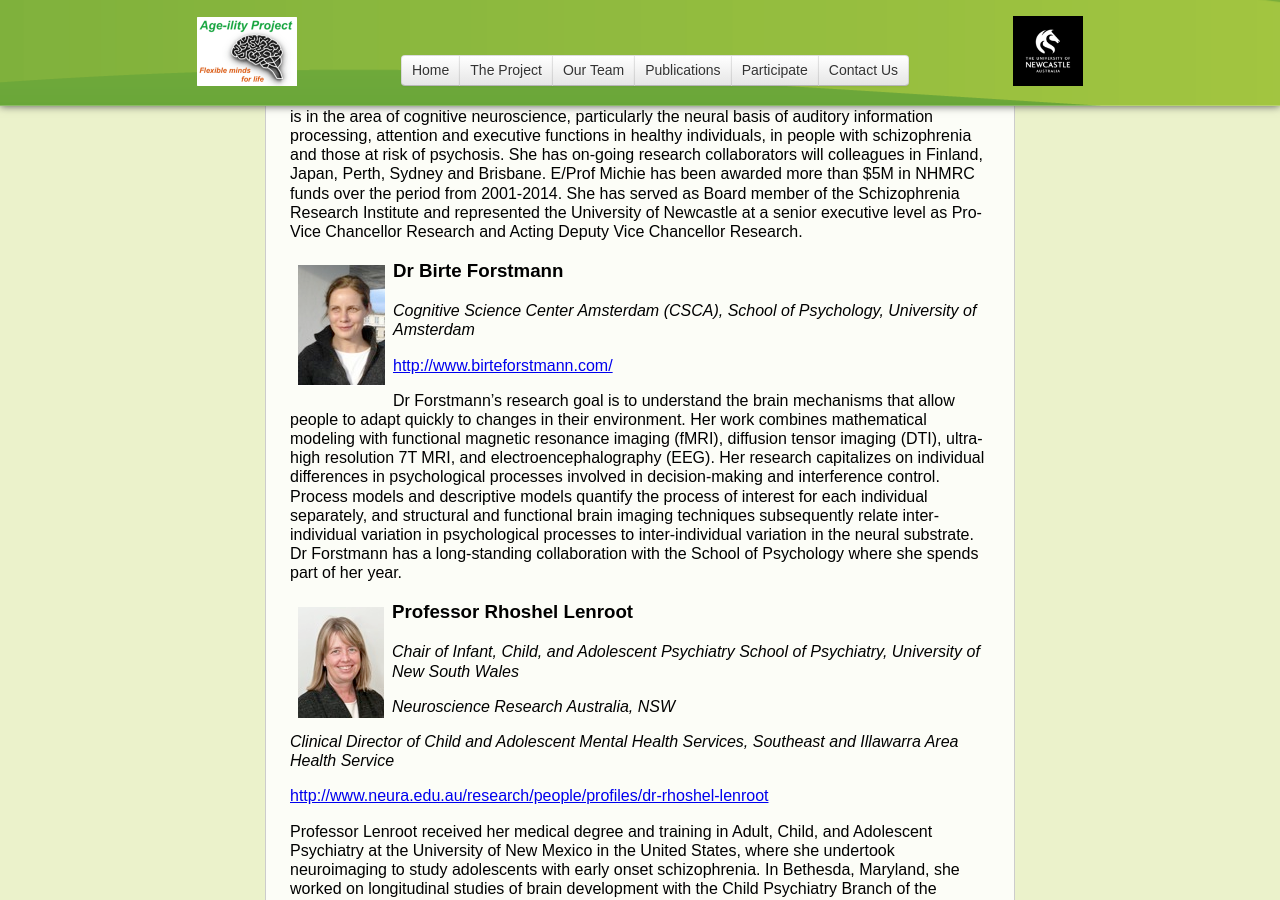
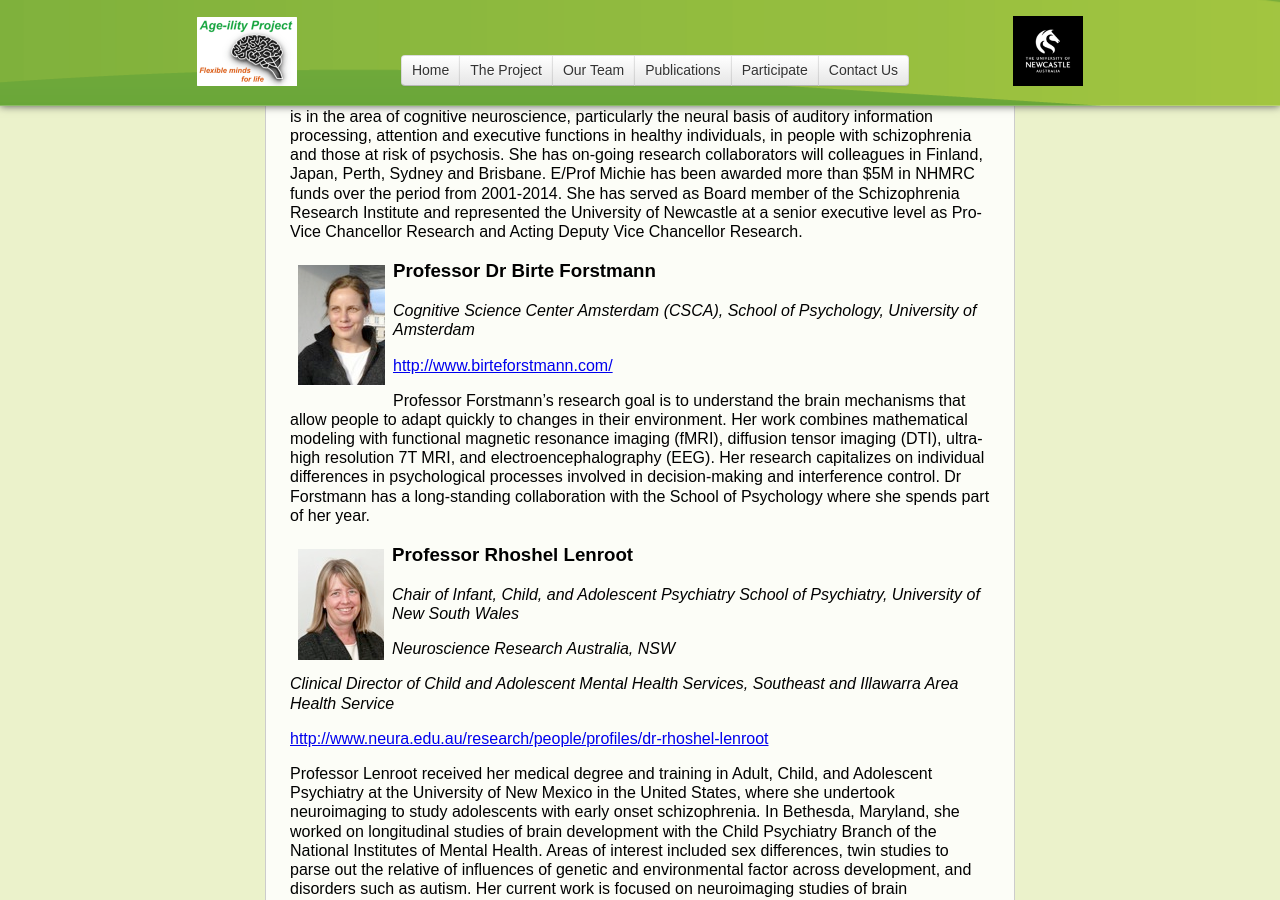
Before and after one commit to age-ility/age-ility.github.com, a Jekyll site: the page built from team.html, in a window 1280 px wide and 900 px high, scrolled down 831 px. Built offline with Jekyll 4.4.1, drawn with Linux system fonts in a browser that asks for light colours; some of the changed text lies outside the part shown.

Commit message:
Updates to Team page.

```diff
--- a/team.html
+++ b/team.html
@@ -24,7 +24,7 @@ title: Project Team
   preventative mental health.
 </p>
 
-<img src="/images/fkarayanidis.jpg" width="82" height="112" class="portrait" />
+<img src="/images/fkarayanidis.jpg" width="82" height="112" class="portrait" alt="Associate Professor Frini Karayanidis"/>
 
 <h3>Associate Professor Frini Karayanidis</h3>
 <div class="assoc">
@@ -57,7 +57,7 @@ title: Project Team
   behavioural levels of analysis.
 </p>
 
-<img src="/images/pmichie.jpg" width="79" height="107" class="portrait" />
+<img src="/images/pmichie.jpg" width="79" height="107" class="portrait" alt="Emeritus Professor Pat Michie"/>
 
 <h3>Emeritus Professor Pat Michie</h3>
 
@@ -85,9 +85,9 @@ title: Project Team
   Pro-Vice Chancellor Research and Acting Deputy Vice Chancellor Research.
 </p>
 
-<img src="/images/bforstmann.jpg" width="87" height="121" class="portrait">
+<img src="/images/bforstmann.jpg" width="87" height="121" class="portrait" alt="Professor Dr Birte Forstmann"/>
 
-<h3>Dr Birte Forstmann</h3>
+<h3>Professor Dr Birte Forstmann</h3>
 
 <div class="assoc">
   <p>
@@ -101,21 +101,17 @@ title: Project Team
 </p>
 
 <p>
-  Dr Forstmann’s research goal is to understand the brain mechanisms that allow
-  people to adapt quickly to changes in their environment. Her work combines
-  mathematical modeling with functional magnetic resonance imaging (fMRI),
-  diffusion tensor imaging (DTI), ultra-high resolution 7T MRI, and
+  Professor Forstmann’s research goal is to understand the brain mechanisms
+  that allow people to adapt quickly to changes in their environment. Her work
+  combines mathematical modeling with functional magnetic resonance imaging
+  (fMRI), diffusion tensor imaging (DTI), ultra-high resolution 7T MRI, and
   electroencephalography (EEG). Her research capitalizes on individual
   differences in psychological processes involved in decision-making and
-  interference control. Process models and descriptive models quantify the
-  process of interest for each individual separately, and structural and
-  functional brain imaging techniques subsequently relate inter-individual
-  variation in psychological processes to inter-individual variation in the
-  neural substrate. Dr Forstmann has a long-standing collaboration with the
+  interference control. Dr Forstmann has a long-standing collaboration with the
   School of Psychology where she spends part of her year.
 </p>
 
-<img src="/images/rlenroot.jpg" width="86" height="111" class="portrait">
+<img src="/images/rlenroot.jpg" width="86" height="111" class="portrait" alt="Professor Rhoshel Lenroot"/>
 
 <h3>Professor Rhoshel Lenroot</h3>
 
@@ -151,7 +147,7 @@ title: Project Team
   and improving mental health interventions for children and adolescents.
 </p>
 
-<img src="/images/mparsons.jpg" width="86" height="122" class="portrait">
+<img src="/images/mparsons.jpg" width="86" height="122" class="portrait" alt="Associate Professor Mark Parsons"/>
 
 <h3>Associate Professor Mark Parsons</h3>
 
@@ -186,7 +182,7 @@ title: Project Team
   guidelines in the future.
 </p>
 
-<img src="/images/nphillips.jpg" width="94" height="132" class="portrait">
+<img src="/images/nphillips.jpg" width="94" height="132" class="portrait" alt="Professor Natalie Phillips"/>
 
 <h3>Professor Natalie Phillips</h3>
 
@@ -215,7 +211,7 @@ title: Project Team
   in the elderly.
 </p>
 
-<img src="/images/ewagenmakers.jpg" width="91" height="124" class="portrait">
+<img src="/images/ewagenmakers.jpg" width="91" height="124" class="portrait" alt="Professor E.J. Wagenmakers"/>
 
 <h3>Professor E.J. Wagenmakers</h3>
 <div class="assoc">
@@ -243,6 +239,30 @@ title: Project Team
   cognition, and information processing.
 </p>
 
+<img src="/images/emansfield.jpg" width="88" height="120" class="portrait" alt="Ms Elise Mansfield"/>
+
+<h3>Ms Elise Mansfield</h3>
+
+<div class="assoc">
+  <p>
+  Post-doctoral Researcher<br>
+  School of Psychology, Functional Neuroimaging Laboratory, University of Newcastle
+  </p>
+</div>
+
+<p>
+  Ms Mansfield completed her Bachelor of Psychology under the supervision of
+  A/Prof Karayanidis graduating with First Class Honours and a University
+  Medal. She was awarded an Australian Postgraduate Award and a Vice
+  Chancellor’s RHD Excellence Scholarship for her postgraduate studies, which
+  she completed under the co-supervision of A/Prof Karayanidis and Prof
+  Forstmann. Ms Manfield has submitted her PhD in the field of cognitive
+  control mechanisms and has extensive expertise in neuroimaging techniques.
+</p>
+
+
+<img src="/images/pcooper.jpg" width="80" height="113" class="portrait" alt="Mr Patrick Cooper"/>
+
 <h3>Mr Patrick Cooper</h3>
 <div class="assoc">
   <p>
```
Also changed, not shown: other parts of team.html (+8 -5 lines), images/emansfield.jpg (added), images/pcooper.jpg (added).
